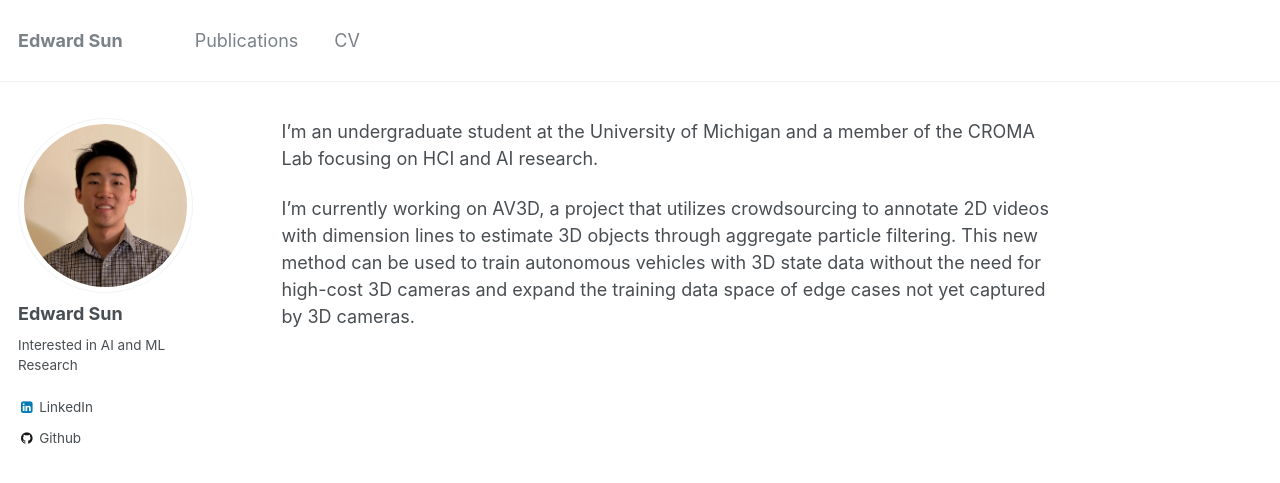
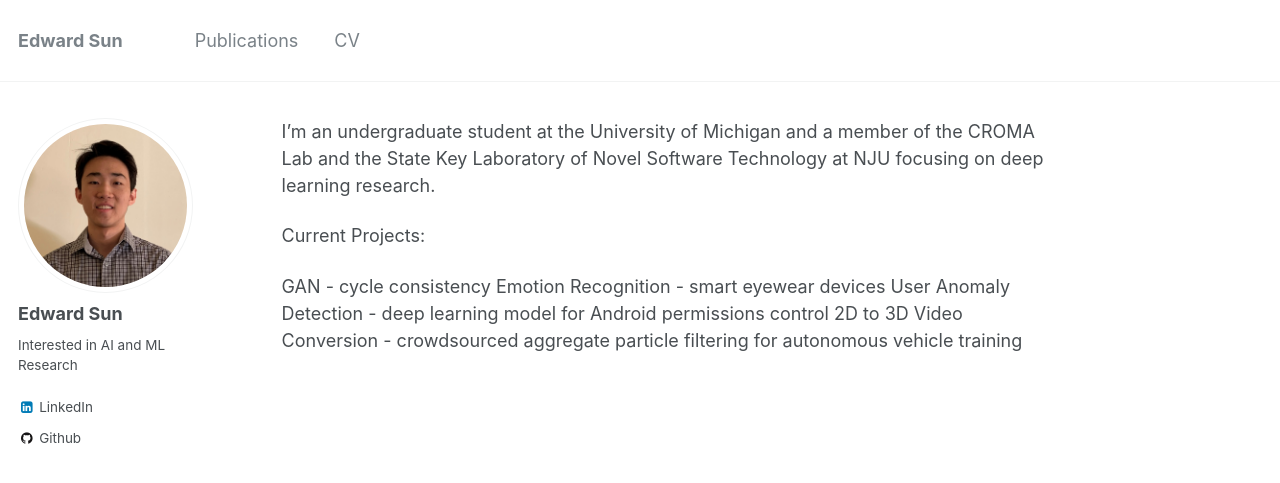
Before and after one commit to es2k/es2k.github.io, a Jekyll site: the page built from _pages/about.md, in a window 1280 px wide. Shown: the top 483 px of the page. Built offline with Jekyll 4.4.1, drawn with Linux system fonts in a browser that asks for light colours.

Commit message:
august update

```diff
--- a/_pages/about.md
+++ b/_pages/about.md
@@ -7,6 +7,11 @@ redirect_from:
   - /about/
   - /about.html
 ---
-I'm an undergraduate student at the University of Michigan and a member of the CROMA Lab focusing on HCI and AI research.
+I'm an undergraduate student at the University of Michigan and a member of the CROMA Lab and the State Key Laboratory of Novel Software Technology at NJU focusing on deep learning research.
 
-I'm currently working on AV3D, a project that utilizes crowdsourcing to annotate 2D videos with dimension lines to estimate 3D objects through aggregate particle filtering. This new method can be used to train autonomous vehicles with 3D state data without the need for high-cost 3D cameras and expand the training data space of edge cases not yet captured by 3D cameras.
+Current Projects:
+
+GAN - cycle consistency
+Emotion Recognition - smart eyewear devices
+User Anomaly Detection - deep learning model for Android permissions control
+2D to 3D Video Conversion - crowdsourced aggregate particle filtering for autonomous vehicle training
```
Also changed, not shown: _pages/publications.md (+1 -0 lines), 1 other file.
